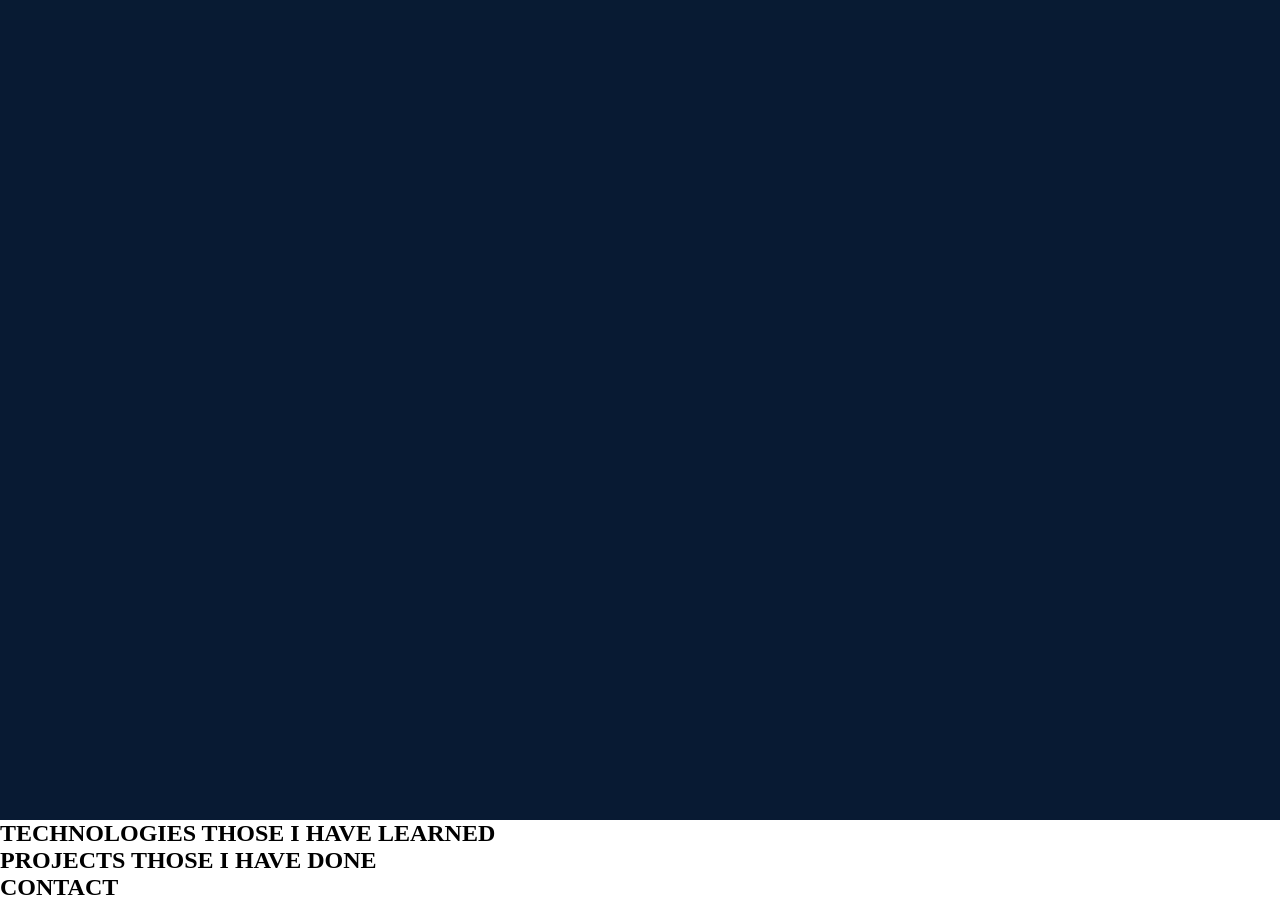
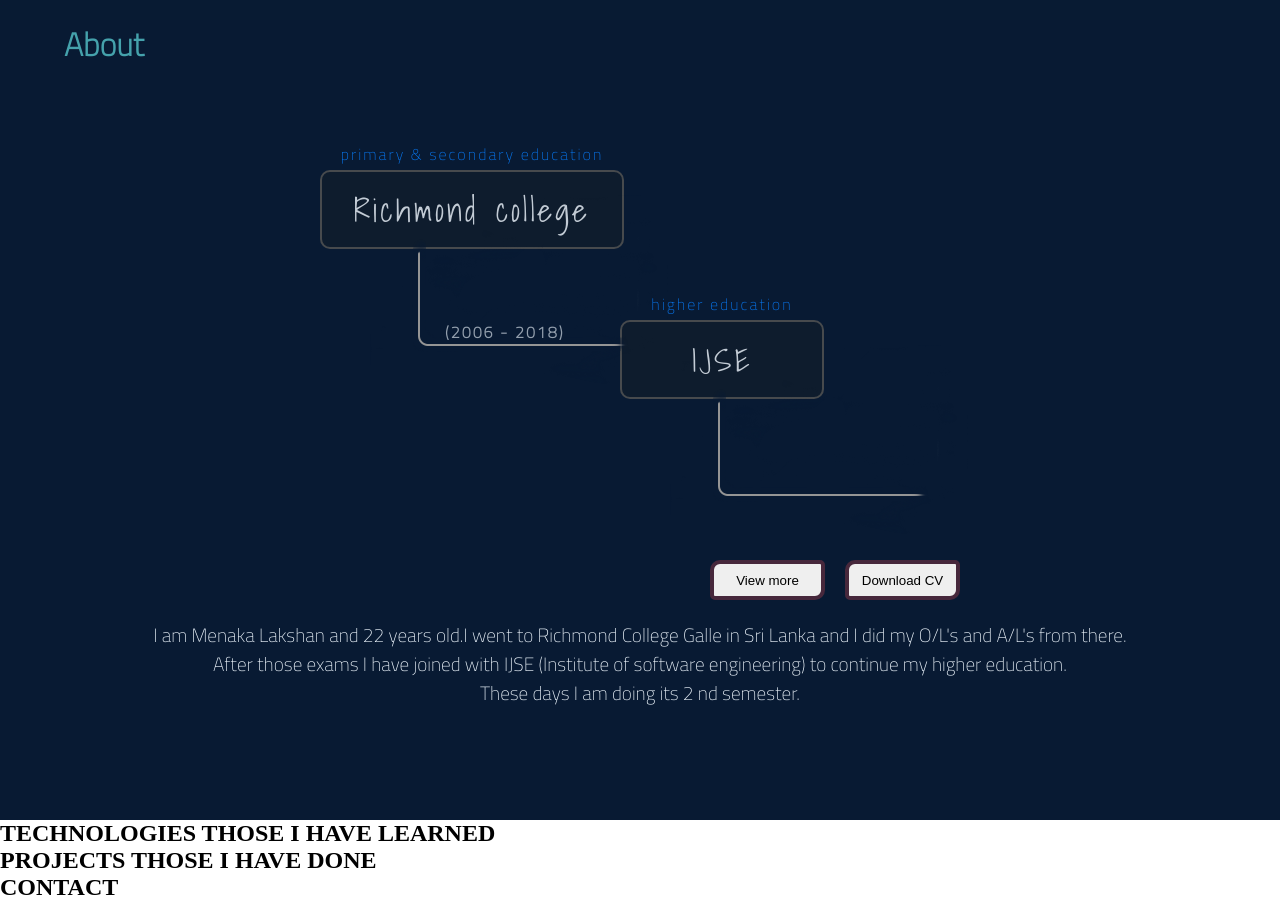
Before and after one commit to Menaka0000/MyProfile, a plain HTML site: page index.html in a window 1280 px wide. Shown: the part 780-1681 px from the top of the page. Drawn offline with Linux system fonts and the light colour scheme.

Commit message:
2 nd main section was finished

```diff
--- a/assets/styles/style.css
+++ b/assets/styles/style.css
@@ -121,15 +121,15 @@ body > main > section:nth-child(1) > div:nth-child(2) > p:nth-child(3) {
     font-family: 'Titillium Web', sans-serif;
     color: aliceblue;
     font-size: 1em;
-     width: 250px;
-     height: 50px;
+    width: 250px;
+    height: 50px;
     position: absolute;
     margin: auto;
     top: 45%;
-    left:0;
+    left: 0;
     right: 0;
     line-height: .8cm;
-    text-align:left;
+    text-align: left;
 }
 
 body > main > section:nth-child(1) > section:nth-child(3) { /*all animated elements are here*/
@@ -199,10 +199,13 @@ body > main > section:nth-child(1) > section:nth-child(3) > div:nth-child(4) {
     font-family: 'Titillium Web', sans-serif;
     color: aliceblue;
     font-size: 4em;
-    animation-name: anim1_0;
-    animation-duration: 3.5s;
-    animation-delay: .5S;
-    animation-iteration-count: 1;
+    /*animation:  anim1_0 .5s 1 forwards, anim1_0_1 .5s forwards;*/
+    -webkit-animation-name: anim1_0, anim1_0_1;
+    -webkit-animation-duration: .5s, .5s;
+    -webkit-animation-delay: .5s, 3s;
+    -webkit-animation-fill-mode: forwards, forwards;
+
+
 }
 
 #section1_anima_1-1 {
@@ -212,13 +215,12 @@ body > main > section:nth-child(1) > section:nth-child(3) > div:nth-child(4) {
     width: fit-content;
     height: fit-content;
     left: 20px;
-
     top: 0;
     font-family: 'Titillium Web', sans-serif;
     color: aliceblue;
     font-size: 2em;
     animation-name: anim1_1;
-    animation-delay: 3.5S;
+    animation-delay: 3S;
     animation-duration: .5s;
     animation-fill-mode: forwards;
     animation-iteration-count: 1;
@@ -232,7 +234,6 @@ body > main > section:nth-child(1) > section:nth-child(3) > div:nth-child(4) {
     height: fit-content;
     left: 0;
     top: 0;
-
     font-family: 'Titillium Web', sans-serif;
     color: rgba(8, 124, 250, .8);
     font-weight: bold;
@@ -339,22 +340,33 @@ body > main > section:nth-child(1) > section:nth-child(3) > div:nth-child(4) {
         transform: scale(.8);
         opacity: 25%;
     }
-    20% {
+    100% {
         transform: scale(1);
         opacity: 100%;
     }
-    90% {
-        transform: scale(1);
+    /* 90% {
+         transform: scale(1);
+         opacity: 100%;
+         !*left: 10%;*!
+         bottom: 0;
+     }
+     100% {
+         opacity: 0;
+         !*left: -10%;*!
+         bottom: 150px;
+     }*/
+
+}
+
+@keyframes anim1_0_1 {
+    from {
         opacity: 100%;
-        /*left: 10%;*/
         bottom: 0;
     }
-    100% {
+    to {
         opacity: 0;
-        /*left: -10%;*/
         bottom: 150px;
     }
-
 }
 
 @keyframes anim1_1 {
@@ -393,67 +405,197 @@ body > main > section:nth-child(1) > section:nth-child(3) > div:nth-child(4) {
 
 /*main section 2*/
 
-body > main > section:nth-child(4) {
+body > main > section:nth-child(2) {
     position: relative;
     height: 100vh;
     background-color: rgba(8, 26, 51, 1);
 }
 
-/*body > main > section:nth-child(4) > section:nth-child(1) > div {
-    border: 1px solid rgba(12, 76, 146, .5);
-    border-radius: 8px;
-    position: absolute;
-    height: 90%;
-    width: 15%;
-    top: 0;
-    bottom: 0;
-    left: 3%;
-    margin: auto;
-    mso-border-shadow: yes;
-    background-color: rgba(7, 0, 7, .09);
+body > main > section:nth-child(2) > p:nth-child(1) {
+    position: relative;
+    left: 5%;
+    width: fit-content;
+    height: fit-content;
+    font-family: 'Titillium Web', sans-serif;
+    font-size: 2em;
+    font-weight: bold;
+    color: rgba(69, 162, 172, 1);
 }
 
-body > main > section:nth-child(4) > section:nth-child(1) > div > p:nth-child(1) {
+body > main > section:nth-child(2) > article {
+    /*border: 1px solid greenyellow;*/
     position: absolute;
-    top: 1%;
+    margin: auto;
+    bottom: 100px;
     right: 0;
     left: 0;
-    margin: auto;
-    font-size: 2em;
-    font-family: 'Titillium Web', sans-serif;
-    !*font-weight: bold;*!
-    color: rgb(215, 215, 215);
-    text-align: center;
+    width: 80%;
+    height: 150px;
 }
 
-body > main > section:nth-child(4) > section > div div {
-    width: 90%;
-    height: 30%;
+body > main > section:nth-child(2) > article > p {
+    position: absolute;
+    top: 50px;
+    left: 0;
+    right: 0;
+    margin: auto;
+    text-align: center;
+    font-family: 'Titillium Web', sans-serif;
+    font-size: 1.2em;
+    color: aliceblue;
+}
+
+body > main > section:nth-child(2) >section:nth-child(3){
+    position: absolute;
+    margin: auto;
+    top: 100px;
+    right: 0;
+    left: 0;
+    /*border: 2px solid greenyellow;*/
+    width: 50%;
+    height: 60%;
+}
+    /*primary & secondary education*/
+body > main > section:nth-child(2) > section:nth-child(3) > div:nth-child(1) {
+    position: absolute;
+    margin: auto;
+    top: 50px;
+    left: 0;
+    /*right: 80px;*/
+    background-color: rgba(32, 33, 36, .3);
+    border: 2px solid rgba(78, 80, 82, .9);
+    border-radius: 10px;
+    width: 300px;
+    height: 75px;
+}
+
+body > main > section:nth-child(2) > section:nth-child(3) > div:nth-child(1) > p:nth-child(2),
+body > main > section:nth-child(2) > section:nth-child(3) > div:nth-child(2) > p:nth-child(2) {
+    position: absolute;
+    margin: auto;
+    width: fit-content;
+    height: fit-content;
+    top: 0;
+    left: 0;
+    right: 0;
+    bottom: 0;
+    font-size: 2em;
+    color: rgba(240, 248, 255, .8);
+    letter-spacing: 3px;
+    font-family: 'Shadows Into Light', cursive;
+}
+
+body > main > section:nth-child(2) > section:nth-child(3) > div:nth-child(1) > p:nth-child(1),
+body > main > section:nth-child(2) > section:nth-child(3) > div:nth-child(2) > p:nth-child(1){
+    position: absolute;
+    margin: auto;
+    width: fit-content;
+    height: fit-content;
+    top: -30px;
+    left: 0;
+    right: 0;
+    font-size: 1em;
+    color: rgba(8, 124, 250, 1);
+    letter-spacing: 2px;
+    font-family: 'Titillium Web', sans-serif;
+}
+
+/*higher education*/
+body > main > section:nth-child(2) > section:nth-child(3) > div:nth-child(2) {
+    position: absolute;
+    margin: auto;
+    top: 200px;
+    left: 300px;
+    /*right: 80px;*/
+    background-color: rgba(32, 33, 36, .3);
+    border: 2px solid rgba(78, 80, 82, .9);
+    border-radius: 10px;
+    width: 200px;
+    height: 75px;
+}
+
+body > main > section:nth-child(2) > section:nth-child(3) > div:nth-child(3){
     position: relative;
-    !*   left: 0;
-       right: 0;*!
-    top: 7%;
+    top:75px;
+    left: 50px;
+    width: 300px;
+    height: 200px;
+    background-image: url("../images/arrow1.png");
+    background-size: contain;
+}
+body > main > section:nth-child(2) > section:nth-child(3) > div:nth-child(4){
+    position: relative;
+    top:25px;
+    left: 350px;
+    width: 300px;
+    height: 200px;
+    background-image: url("../images/arrow1.png");
+    background-size: contain;
+}
+body > main > section:nth-child(2) > section:nth-child(3) >button:nth-child(5){
+    position: absolute;
+    height: 40px;
+    width: 115px;
+    border-radius: 10px 5px 10px 5px;
+    border:4px solid rgba(71, 40, 60,1);
+    background-colorcolor: rgba(71, 40, 60,1);
+    cursor: pointer;
+    right: 0;
+    bottom: 0;
+}
+body > main > section:nth-child(2) > section:nth-child(3) >button:nth-child(6){
+    position: absolute;
+    height: 40px;
+    width:115px;
+    border-radius: 10px 5px 10px 5px;
+    border:4px solid rgba(71, 40, 60,1);
+    background-colorcolor: rgba(71, 40, 60,1);
+    cursor: pointer;
+    right: 135px;
+    bottom: 0;
+}
+/*(2006 - 2018)*/
+body > main > section:nth-child(2) > section:nth-child(3)>p:nth-child(7){
+    position: absolute;
     margin: auto;
-    background-image: url("../images/Profile 2.png");
-    background-size: cover;
-    background-position: center;
+    width: fit-content;
+    height: fit-content;
+    top: 200px;
+    left:125px;
+    font-size: 1em;
+    font-weight: bold;
+    color: rgba(240, 248, 255, .6);
+    letter-spacing: 2px;
+    font-family: 'Titillium Web', sans-serif;
+}
+/*body > main > section:nth-child(2) > section:nth-child(3) > div:nth-child(2) > p:nth-child(2) {
+    position: absolute;
+    margin: auto;
+    width: fit-content;
+    height: fit-content;
+    top: 0;
+    left: 0;
+    right: 0;
+    bottom: 0;
+    font-size: 2em;
+    color: rgba(240, 248, 255, .8);
+    letter-spacing: 3px;
+    font-family: 'Shadows Into Light', cursive;
+}
+
+body > main > section:nth-child(2) > section:nth-child(3) > div:nth-child(2) > p:nth-child(1) {
+    position: absolute;
+    margin: auto;
+    width: fit-content;
+    height: fit-content;
+    top: -30px;
+    left: 0;
+    right: 0;
+    font-size: 1em;
+    color: rgba(8, 124, 250, 1);
+    letter-spacing: 2px;
+    font-family: 'Titillium Web', sans-serif;
 }*/
-
-/*
-
-body > main > section:nth-child(2) > section:nth-child(1) > div  p:nth-child(3){
-    position: relative;
-    top:8%;
-    !*right: 0;
-    left: 0;*!
-   !* margin: auto;*!
-    font-size: 1em;
-    letter-spacing: 4px;
-    font-family: 'Titillium Web', sans-serif;
-    color: rgb(215, 215, 215);
-    text-align: center;
-}*/
-
 
 /*RESPONSIVE MEDIA QUERIES*/
 @media all and (max-width: 1600px)/*and (min-width: 1024px)*/ {
@@ -472,7 +614,7 @@ body > main > section:nth-child(2) > section:nth-child(1) > div  p:nth-child(3){
     }
 
     body > main > section:nth-child(1) > div:nth-child(2) > p:nth-child(3) {
-        top:50%;
+        top: 50%;
     }
 
 }
--- a/index.html
+++ b/index.html
@@ -8,6 +8,7 @@
     <meta content="width=device-width initial-scale=1" name="viewport">
         <link rel="stylesheet" href="assets/styles/style.css">
     <link rel="stylesheet" href="https://fonts.googleapis.com/css2?family=Titillium+Web:wght@200&display=swap">
+    <link rel="stylesheet" href="https://fonts.googleapis.com/css2?family=Shadows+Into+Light&family=Titillium+Web:wght@200&display=swap" >
 </head>
 <!--beginning of the body-->
 <body>
@@ -59,19 +60,37 @@
         </section>
 
     </section>
-    <script src="lottie.js"></script>
-    <script src="script.js"></script>
     <!--main section2-->
     <section>
+     <!--   <section>
+            <div>
+               &lt;!&ndash; <P>Hey I am ...</P>
+                <div></div>
+                <p>MENAKA LAKSHAN <br>AGE - 22</p>&ndash;&gt;
+            </div>
+        </section>&lt;!&ndash;left side content&ndash;&gt;-->
+        <p>About</p>
+        <article>
+            <p>I am Menaka Lakshan and 22 years old.I went to Richmond College Galle in Sri Lanka and I did my O/L's and A/L's from there.<br>
+            After those exams I have joined with IJSE (Institute of software engineering) to continue my higher education.<br>
+                These days I am doing its 2 nd semester.
+            </p>
+        </article><!--description-->
         <section>
             <div>
-               <!-- <P>Hey I am ...</P>
-                <div></div>
-                <p>MENAKA LAKSHAN <br>AGE - 22</p>-->
+                <p>primary & secondary education</p>
+                <p>Richmond college</p>
             </div>
-        </section><!--left side content-->
-        <article></article><!--description-->
-        <section></section><!--this is for gra.ladder-->
+            <div>
+                <p>higher education</p>
+                <p>IJSE</p>
+            </div>
+            <div></div>
+            <div></div>
+            <button>Download CV</button>
+            <button>View more</button>
+            <p>(2006 - 2018)</p>
+        </section><!--this is for gra.ladder-->
         <section></section><!--this is for gra.ladder-->
     </section>
     <!--main section3-->
```
Also changed, not shown: assets/images/arrow1.png (added).
